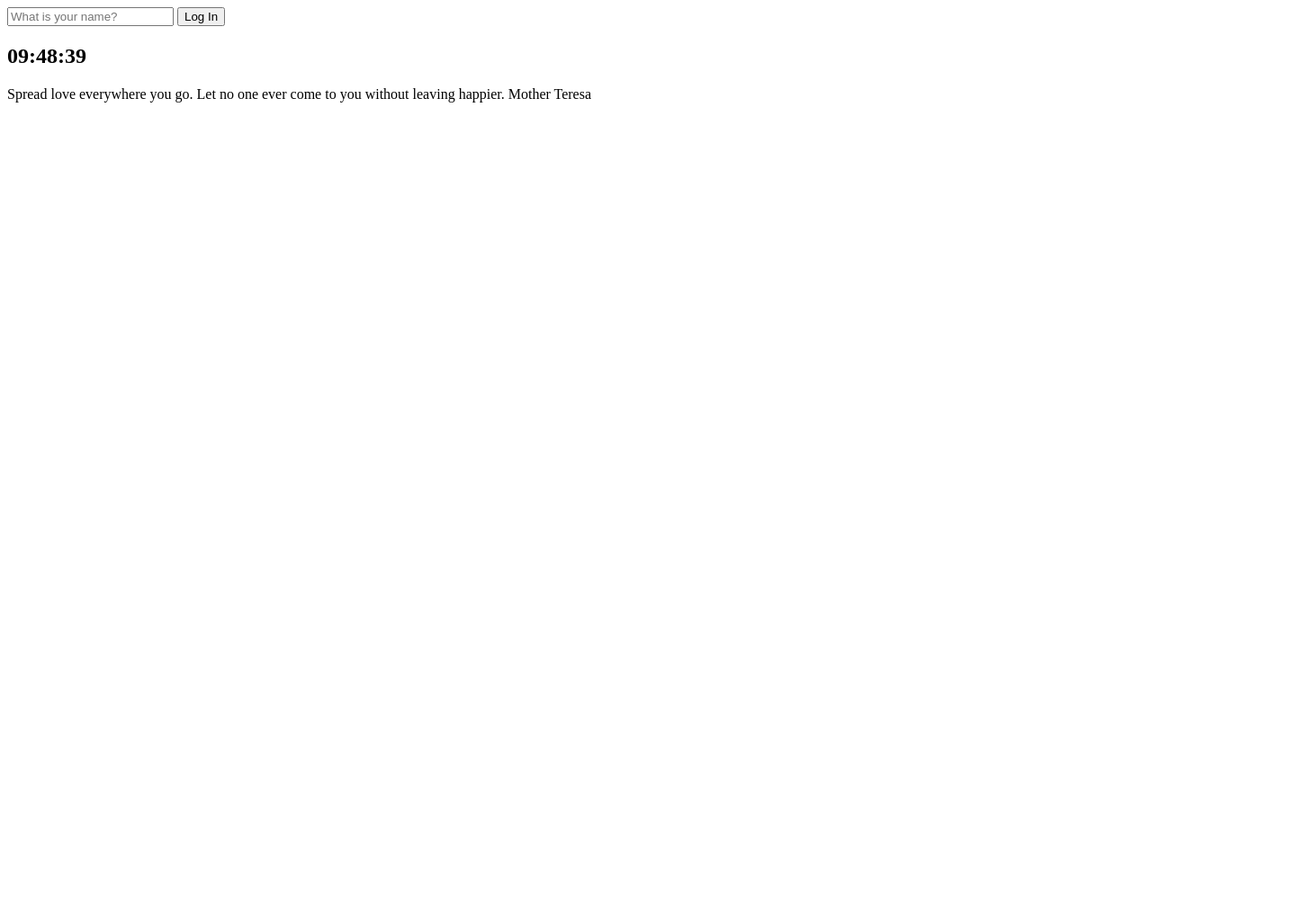
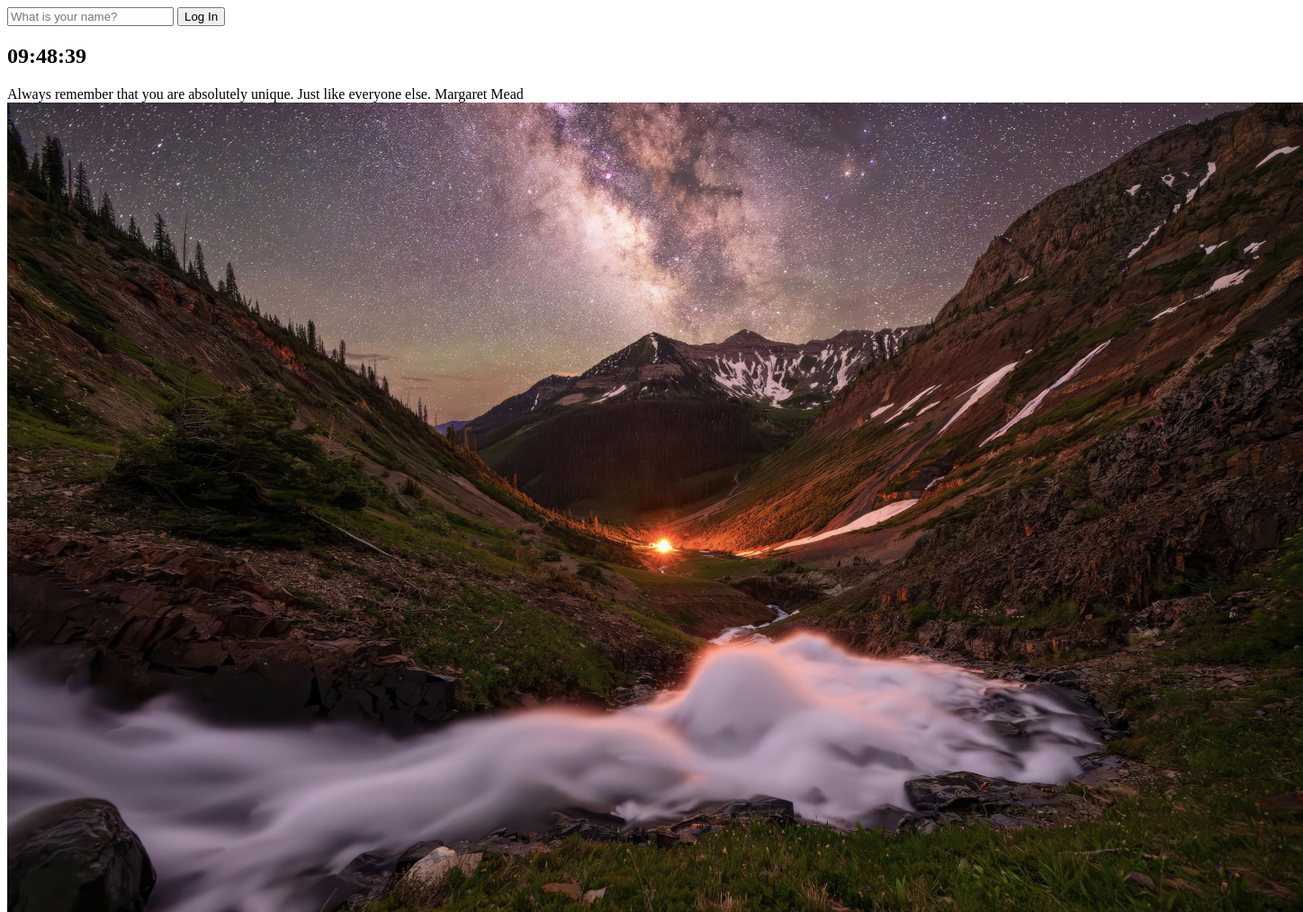
Before and after one commit to madEffort/vanilla-chrome-momentum, a plain HTML site: page index.html in a window 1280 px wide. Shown: the whole page at 90% size, 1448 px wide, since content can reach past the window. Before the commit the page ends 800 px from the top, so only its background shows below. Drawn offline with Linux system fonts and the light colour scheme.

Commit message:
bgimage done .

```diff
--- a/index.html
+++ b/index.html
@@ -1,11 +1,13 @@
 <!DOCTYPE html>
 <html lang="en">
+
 <head>
   <meta charset="UTF-8">
   <meta name="viewport" content="width=device-width, initial-scale=1.0">
   <title>Momentum</title>
   <link rel="stylesheet" href="css/style.css">
 </head>
+
 <body>
   <form id="login-form">
     <input required maxlength="15" type="text" placeholder="What is your name?">
@@ -20,5 +22,7 @@
   <script src="js/greetings.js"></script>
   <script src="js/clock.js"></script>
   <script src="js/quotes.js"></script>
+  <script src="js/background.js"></script>
 </body>
+
 </html>
--- /dev/null
+++ b/js/background.js
@@ -0,0 +1,10 @@
+const images = [
+  "0.jpeg", "1.jpeg", "2.jpeg",
+];
+
+const selectedImage = images[Math.floor(Math.random() * images.length)];
+
+const bgImage = document.createElement("img");
+bgImage.src = `img/${selectedImage}`;
+
+document.body.appendChild(bgImage);
--- a/js/quotes.js
+++ b/js/quotes.js
@@ -42,12 +42,7 @@ const quotes = [
 ];
 const quote = document.querySelector('#quote span:first-child');
 const author = document.querySelector('#quote span:last-child');
+const selectedQuote = quotes[Math.floor(Math.random() * quotes.length)]
 
-function selectQuote() {
-  const selectedQuote = quotes[Math.floor(Math.random() * quotes.length)]
-  quote.innerText = selectedQuote.quote;
-  author.innerText = selectedQuote.author;
-}
-
-
-selectQuote();
+quote.innerText = selectedQuote.quote;
+author.innerText = selectedQuote.author;
```
Also changed, not shown: img/0.jpeg (added), img/1.jpeg (added), img/2.jpeg (added).
